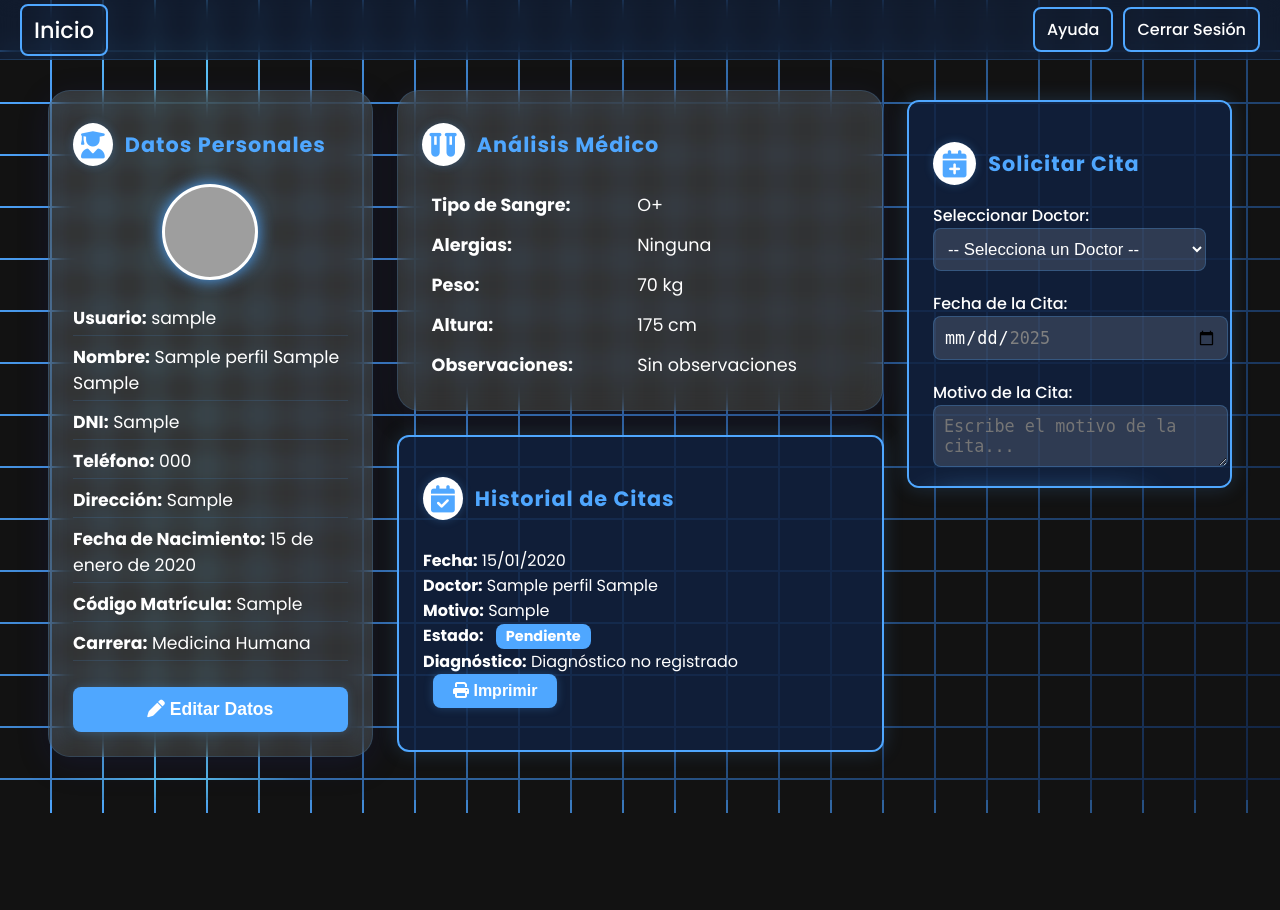
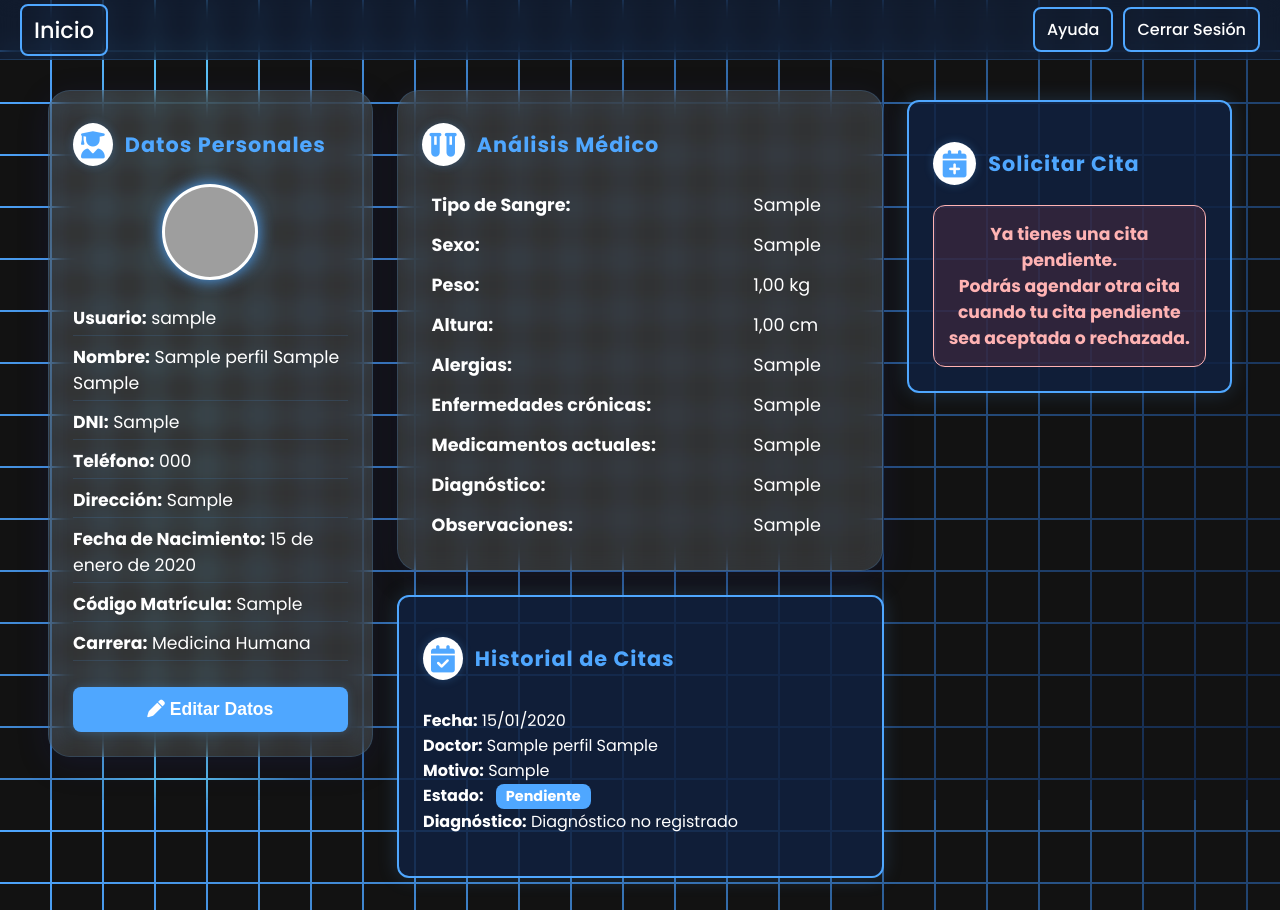
Before and after one commit to TcBas/gestor_medico, a Django app: page /vista_estudiante/ in a window 1280 px wide. Before the commit the page ends 813 px from the top, so only its background shows below. Run offline with Django 5.2, Linux system fonts and the light colour scheme; a user stored in the database is signed in; tables that the repository leaves empty hold one stand-in row (values such as "Sample post"); grey boxes are pictures that could not be loaded.

Commit message:
mejorando la pagina

```diff
--- a/templates/vista_estudiante.html
+++ b/templates/vista_estudiante.html
@@ -341,9 +381,13 @@
       <div class="card-header"><i class="fas fa-vials"></i><h2>Análisis Médico</h2></div>
       <table>
         <tr><th>Tipo de Sangre:</th><td>{{ analisis.tipo_sangre|default:'O+' }}</td></tr>
-        <tr><th>Alergias:</th><td>{{ analisis.alergias|default:'Ninguna' }}</td></tr>
+        <tr><th>Sexo:</th><td>{{ analisis.sexo|default:'-' }}</td></tr>
         <tr><th>Peso:</th><td>{{ analisis.peso|default:'-' }} kg</td></tr>
         <tr><th>Altura:</th><td>{{ analisis.altura|default:'-' }} cm</td></tr>
+        <tr><th>Alergias:</th><td>{{ analisis.alergias|default:'Ninguna' }}</td></tr>
+        <tr><th>Enfermedades crónicas:</th><td>{{ analisis.enfermedades_cronicas|default:'-' }}</td></tr>
+        <tr><th>Medicamentos actuales:</th><td>{{ analisis.medicamentos_actuales|default:'-' }}</td></tr>
+        <tr><th>Diagnóstico:</th><td>{{ analisis.diagnostico|default:'-' }}</td></tr>
         <tr><th>Observaciones:</th><td>{{ analisis.observaciones|default:'Sin observaciones' }}</td></tr>
       </table>
     </div>
@@ -358,7 +402,6 @@
           <strong>Motivo:</strong> {{ cita.motivo }}<br>
           <strong>Estado:</strong> <span class="badge">{{ cita.estado }}</span><br>
           <strong>Diagnóstico:</strong> <span id="diagnostico-{{ cita.id }}">{{ cita.diagnostico|default:'-' }}</span>
-          <button class="btn-imprimir" onclick="imprimirDiagnostico('diagnostico-{{ cita.id }}')"><i class="fas fa-print"></i> Imprimir</button>
         </li>
         {% endfor %}
       </ul>
@@ -371,11 +414,10 @@
   <div>
     <div class="panel-historial-estudiante">
       <div class="card-header"><i class="fas fa-calendar-plus"></i><h2>Solicitar Cita</h2></div>
-      {% if citas_esta_semana %}
+      {% if tiene_pendiente %}
         <div class="cita-pendiente">
-          <strong>Ya tienes una cita pendiente esta semana.</strong><br>
-          <span>Podrás agendar otra cita desde:</span><br>
-          <span style="color: #fff;">{{ proxima_fecha|date:"d/m/Y H:i" }}</span>
+          <strong>Ya tienes una cita pendiente.</strong><br>
+          <span>Podrás agendar otra cita cuando tu cita pendiente sea aceptada o rechazada.</span>
         </div>
       {% else %}
         <form class="form-cita" method="POST">
--- a/usuarios/models.py
+++ b/usuarios/models.py
@@ -90,7 +90,10 @@ class AnalisisMedico(models.Model):
     peso = models.DecimalField(max_digits=5, decimal_places=2, blank=True, null=True)
     altura = models.DecimalField(max_digits=5, decimal_places=2, blank=True, null=True)
     tipo_sangre = models.CharField(max_length=10, blank=True, null=True)
+    sexo = models.CharField(max_length=10, blank=True, null=True)
     alergias = models.CharField(max_length=255, blank=True, null=True)
+    enfermedades_cronicas = models.TextField(blank=True, null=True)
+    medicamentos_actuales = models.TextField(blank=True, null=True)
     observaciones = models.TextField(blank=True, null=True)
     diagnostico = models.TextField(blank=True, null=True)
 
--- a/usuarios/views.py
+++ b/usuarios/views.py
@@ -104,14 +104,36 @@ def vista_estudiante(request):
 
     citas = Cita.objects.filter(estudiante=estudiante).order_by('-fecha')
 
-    # Simulación de análisis médico
-    analisis = {
-        'tipo_sangre': 'O+',
-        'alergias': 'Ninguna',
-        'peso': '70',
-        'altura': '175',
-        'observaciones': 'Sin observaciones'
-    }
+    # ¿El estudiante tiene alguna cita pendiente?
+    tiene_pendiente = any(cita.estado == 'Pendiente' for cita in citas)
+
+    # Obtener análisis médico real si existe
+    from .models import AnalisisMedico
+    try:
+        analisis_obj = AnalisisMedico.objects.get(paciente=estudiante)
+        analisis = {
+            'tipo_sangre': analisis_obj.tipo_sangre,
+            'alergias': analisis_obj.alergias,
+            'peso': analisis_obj.peso,
+            'altura': analisis_obj.altura,
+            'sexo': analisis_obj.sexo,
+            'enfermedades_cronicas': analisis_obj.enfermedades_cronicas,
+            'medicamentos_actuales': analisis_obj.medicamentos_actuales,
+            'observaciones': analisis_obj.observaciones,
+            'diagnostico': analisis_obj.diagnostico,
+        }
+    except AnalisisMedico.DoesNotExist:
+        analisis = {
+            'tipo_sangre': '',
+            'alergias': '',
+            'peso': '',
+            'altura': '',
+            'sexo': '',
+            'enfermedades_cronicas': '',
+            'medicamentos_actuales': '',
+            'observaciones': '',
+            'diagnostico': '',
+        }
 
     # Simulación de diagnóstico en cada cita (si no existe el campo)
     for cita in citas:
@@ -127,6 +149,7 @@ def vista_estudiante(request):
         'analisis': analisis,
         'perfil': estudiante,
         'carreras': CARRERAS,
+        'tiene_pendiente': tiene_pendiente,
     })
 
 def vista_doctor(request):
@@ -187,14 +210,20 @@ def vista_doctor(request):
                 peso = request.POST.get('peso')
                 altura = request.POST.get('altura')
                 tipo_sangre = request.POST.get('tipo_sangre')
+                sexo = request.POST.get('sexo')
                 alergias = request.POST.get('alergias')
+                enfermedades_cronicas = request.POST.get('enfermedades_cronicas')
+                medicamentos_actuales = request.POST.get('medicamentos_actuales')
                 observaciones = request.POST.get('observaciones')
                 diagnostico = request.POST.get('diagnostico')
                 analisis_obj, _ = AnalisisMedico.objects.get_or_create(paciente=paciente_seleccionado)
                 analisis_obj.peso = peso or None
                 analisis_obj.altura = altura or None
                 analisis_obj.tipo_sangre = tipo_sangre or None
+                analisis_obj.sexo = sexo or None
                 analisis_obj.alergias = alergias or None
+                analisis_obj.enfermedades_cronicas = enfermedades_cronicas or None
+                analisis_obj.medicamentos_actuales = medicamentos_actuales or None
                 analisis_obj.observaciones = observaciones or None
                 analisis_obj.diagnostico = diagnostico or None
                 analisis_obj.save()
@@ -208,7 +237,10 @@ def vista_doctor(request):
                     'peso': analisis_obj.peso,
                     'altura': analisis_obj.altura,
                     'tipo_sangre': analisis_obj.tipo_sangre,
+                    'sexo': analisis_obj.sexo,
                     'alergias': analisis_obj.alergias,
+                    'enfermedades_cronicas': analisis_obj.enfermedades_cronicas,
+                    'medicamentos_actuales': analisis_obj.medicamentos_actuales,
                     'observaciones': analisis_obj.observaciones,
                     'diagnostico': analisis_obj.diagnostico,
                 }
@@ -217,7 +249,10 @@ def vista_doctor(request):
                     'peso': '',
                     'altura': '',
                     'tipo_sangre': '',
+                    'sexo': '',
                     'alergias': '',
+                    'enfermedades_cronicas': '',
+                    'medicamentos_actuales': '',
                     'observaciones': '',
                     'diagnostico': '',
                 }
```
Also changed, not shown: other parts of templates/vista_estudiante.html (+50 -10 lines), templates/vista_doctor.html (+12 -1 lines), usuarios/migrations/0006_analisismedico_enfermedades_cronicas_and_more.py (added).
